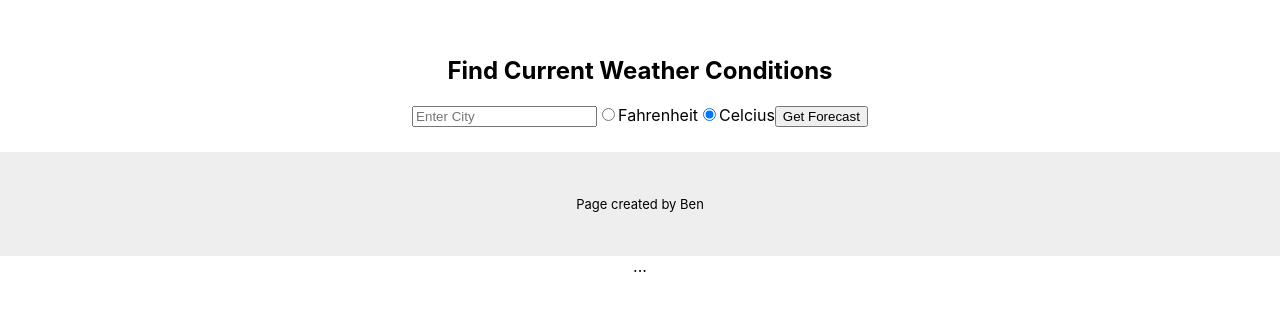
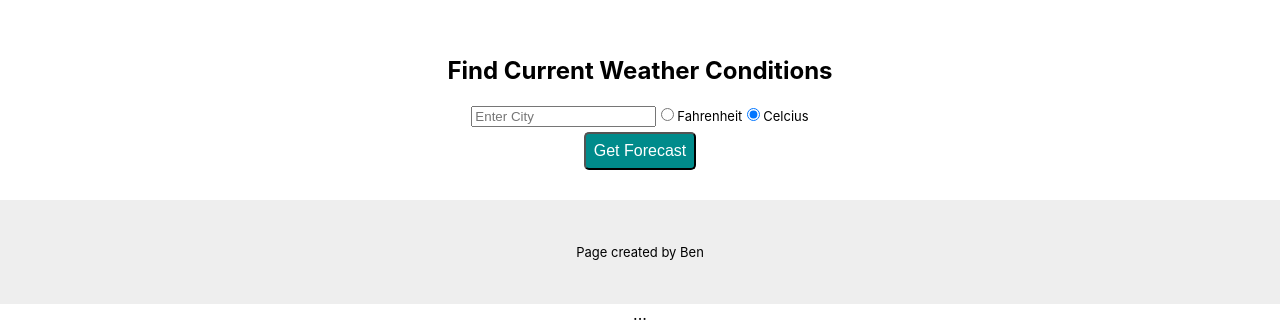
Before and after one commit to benforcapita/WeatherApp, a React (Create React App) app: page / in a window 1280 px wide. Shown: the part 839-1163 px from the top of the page. Before the commit the page ends 1115 px from the top, so only its background shows below. Built offline with nearby package versions, Linux system fonts and the light colour scheme.

Commit message:
Added CSS

```diff
--- a/src/components/Forecast/Forecast.js
+++ b/src/components/Forecast/Forecast.js
@@ -65,8 +65,9 @@ const Forecast = (props) => {
                     maxLength="50"
                     value={city}
                     onChange={(e) => setCity(e.target.value)}
+                    className={classes.textInput}
                     />
-                <label>
+                <label className={classes.Radio} >
                     <input
                         type="radio"
                         name="units"
@@ -76,7 +77,7 @@ const Forecast = (props) => {
                         />
                     Fahrenheit
                 </label>
-                <label>
+                <label className={classes.Radio}>
                     <input
                         type="radio"
                         name="units"
@@ -86,7 +87,7 @@ const Forecast = (props) => {
                         />
                     Celcius
                 </label>
-                <button type="submit">Get Forecast</button>
+                <button className={classes.Button} type="submit"  >Get Forecast</button>
             </form>
 </div>
    )
--- a/src/components/Forecast/Forecast.module.css
+++ b/src/components/Forecast/Forecast.module.css
@@ -0,0 +1,27 @@
+.TextInput {
+    font-size: large;
+    border: 1px solid #EEEEEE;
+    padding: 5px;
+    border-radius: 3px;
+    display: block;
+    margin: 5px auto;
+}
+.TextInput:focus {
+    outline: none;
+    border-color: #719ECE;
+    box-shadow: 0 0 10px rgb(50, 100, 153);
+}
+.Radio {
+    font-size: small;
+}
+.Button {
+    display: block;
+    margin: 10px auto;
+    padding: .5rem;
+    font-size: 1em;
+    background: darkcyan;
+    border-radius: 5px;
+    color: white;
+    cursor: pointer;
+    margin: 5px auto;
+}
```
